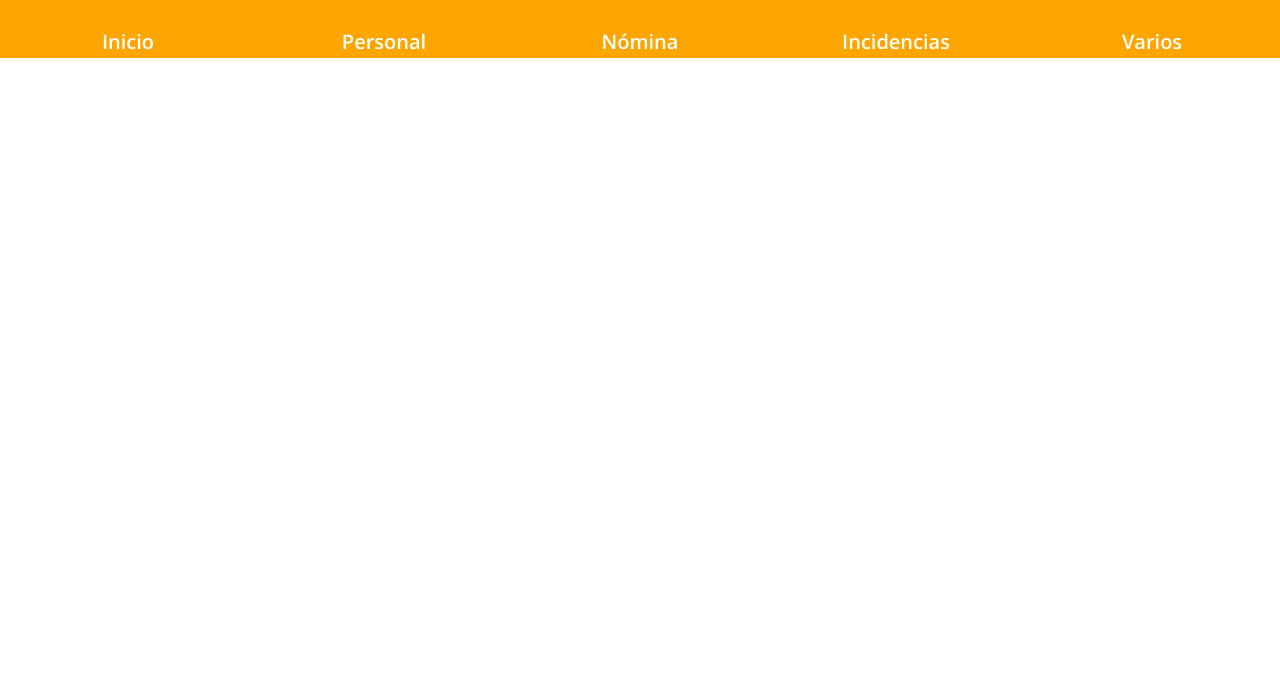
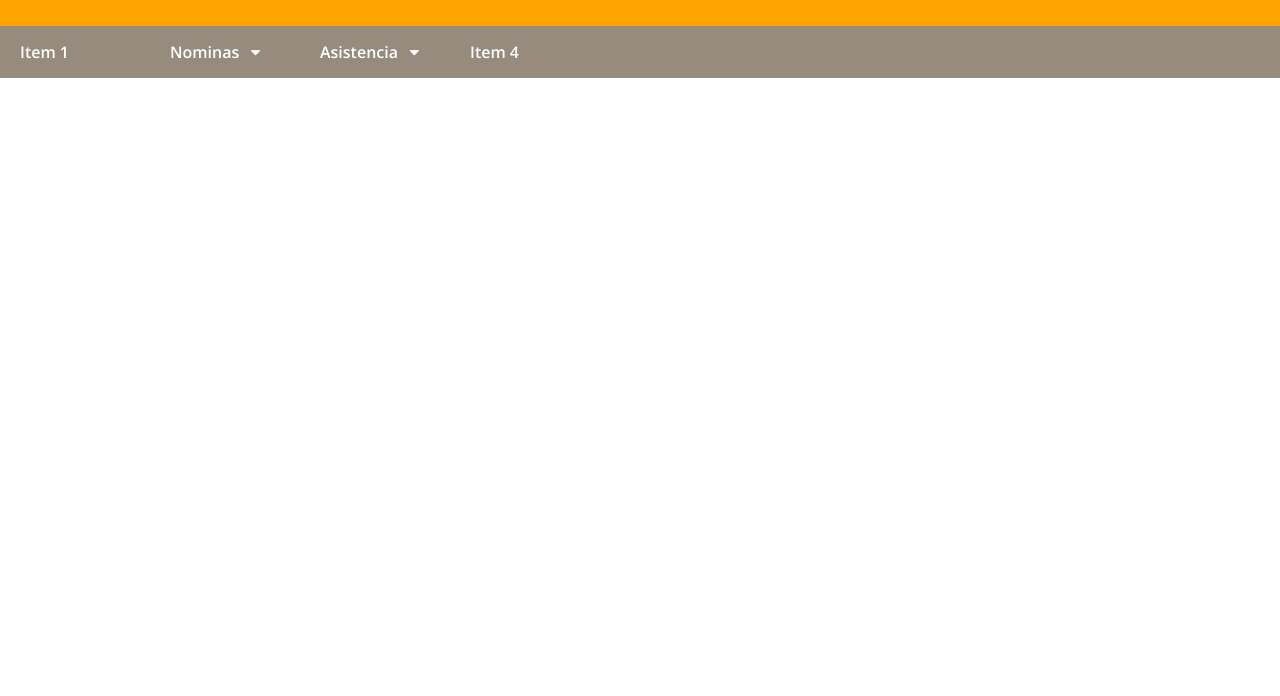
Before and after one commit to deobertinho/RRHH, a plain HTML site: page index.html in a window 1280 px wide. Shown: the part 104-800 px from the top of the page. Drawn offline with nearby package versions, Linux system fonts and the light colour scheme.

Commit message:
Se crea el menu final, se agrega icono de flecha, se baja css y font

```diff
--- /dev/null
+++ b/css/fontello.css
@@ -0,0 +1,58 @@
+@font-face {
+  font-family: 'fontello';
+  src: url('../font/fontello.eot?61942557');
+  src: url('../font/fontello.eot?61942557#iefix') format('embedded-opentype'),
+       url('../font/fontello.woff2?61942557') format('woff2'),
+       url('../font/fontello.woff?61942557') format('woff'),
+       url('../font/fontello.ttf?61942557') format('truetype'),
+       url('../font/fontello.svg?61942557#fontello') format('svg');
+  font-weight: normal;
+  font-style: normal;
+}
+/* Chrome hack: SVG is rendered more smooth in Windozze. 100% magic, uncomment if you need it. */
+/* Note, that will break hinting! In other OS-es font will be not as sharp as it could be */
+/*
+@media screen and (-webkit-min-device-pixel-ratio:0) {
+  @font-face {
+    font-family: 'fontello';
+    src: url('../font/fontello.svg?61942557#fontello') format('svg');
+  }
+}
+*/
+
+ [class^="icon-"]:before, [class*=" icon-"]:before {
+  font-family: "fontello";
+  font-style: normal;
+  font-weight: normal;
+  speak: never;
+
+  display: inline-block;
+  text-decoration: inherit;
+  width: 1em;
+  margin-right: .2em;
+  text-align: center;
+  /* opacity: .8; */
+
+  /* For safety - reset parent styles, that can break glyph codes*/
+  font-variant: normal;
+  text-transform: none;
+
+  /* fix buttons height, for twitter bootstrap */
+  line-height: 1em;
+
+  /* Animation center compensation - margins should be symmetric */
+  /* remove if not needed */
+  margin-left: .2em;
+
+  /* you can be more comfortable with increased icons size */
+  /* font-size: 120%; */
+
+  /* Font smoothing. That was taken from TWBS */
+  -webkit-font-smoothing: antialiased;
+  -moz-osx-font-smoothing: grayscale;
+
+  /* Uncomment for 3D effect */
+  /* text-shadow: 1px 1px 1px rgba(127, 127, 127, 0.3); */
+}
+
+.icon-down-dir:before { content: '\e800'; } /* '' */
--- a/css/style.scss
+++ b/css/style.scss
@@ -93,45 +93,38 @@ margin-right: 30px;
 }
 
 nav{
-    display: -webkit-box;
-    display: -ms-flexbox;
-    display: flex;
-    height: 100vh;
-    -webkit-box-orient: vertical;
-    -webkit-box-direction: normal;
-            -ms-flex-flow: column;
-                flex-flow: column;
-                font-size: 20px;
-}
-.menu {
-    // outline: 1px solid gold;
+    height: 50px;
+    background: $naranja;
     color: $blanco;
-    background-color: $naranja;
-    height: 2rem;
-  }
-
-.menu__container{
-    display: -webkit-box;
-    display: -ms-flexbox;
-    display: flex;
 }
 
-.menu__item{
+.menu ul{
+    background: $color4;
+    display: flex;
     list-style: none;
-    -webkit-box-flex: 1;
-          -ms-flex: 1;
-            flex: 1;
-    // outline: 1px solid cyan;
-    line-height: 2rem;
-    text-align: center;
-    -webkit-transition: -webkit-box-flex .5s;
-    transition: -webkit-box-flex .5s;
-    transition: flex .5s;
-    transition: flex .5s, -webkit-box-flex .5s, -ms-flex .5s;
 }
-.menu__item:hover{
-    -webkit-box-flex: 5;
-      -ms-flex: 5;
-          flex: 1.5;
-          color: $auburn;
+
+.menu ul ul{
+    display: none;
 }
+
+.menu a{
+    width: 150px;
+    display: block;
+    padding: 15px 20px;
+    color: $blanco;
+    text-decoration: none;
+}
+
+.menu a:hover{
+    background: rgba(0,0,0,0.3);
+}
+
+.menu a span{
+    margin-left: 5px;
+}
+
+.menu ul li:hover ul{
+    display: block;
+    position: absolute;
+}
--- a/index.html
+++ b/index.html
@@ -4,7 +4,9 @@
         <meta charset="UTF-8">
         <meta name="viewport" content="width=device-width, initial-scale=1.0">
         <link rel="stylesheet" href="./css/style.css">
+        <link rel="stylesheet" href="./css/fontello.css">
         <link href="https://fonts.googleapis.com/css2?family=Courgette&family=Open+Sans:wght@600&display=swap" rel="stylesheet">
+
         <title>Formulario</title>
     </head>
     <body>
@@ -26,15 +28,30 @@
                 </ul>
             </div>
         </header>
-        <nav class="menu">
-            <ul class="menu__container">
-                <li class="menu__item">Inicio</li>
-                <li class="menu__item">Personal</li>
-                <li class="menu__item">Nómina</li>
-                <li class="menu__item">Incidencias</li>
-                <li class="menu__item">Varios</li>
-            </ul>
-        </nav>
+        <div>
+            <nav class="menu">
+                <ul>
+                    <li><a href="">Item 1</a></li>
+                    <li class="submenu"><a href="">Nominas<span class="icon-down-dir"></span> </a>
+                        <ul>
+                            <li><a href="">Altas</a></li>
+                            <li><a href="">Bajas</a></li>
+                            <li><a href="">Modificaciones</a></li>
+                            <li><a href="">Salario</a></li>
+                        </ul>
+                    </li>
+                    <li class="submenu"><a href="">Asistencia<span class="icon-down-dir"></span> </a>
+                        <ul>
+                            <li><a href="">Vacaciones</a></li>
+                            <li><a href="">Incidencias</a></li>
+                            <li><a href="">Permisos</a></li>
+                            <li><a href="">Suspenciones</a></li>
+                        </ul>
+                    </li>
+                    <li><a href="">Item 4</a></li>
+                </ul>
+            </nav>
+        </div>
         <!-- Principal -->
         <main>
             <section>
```
Also changed, not shown: css/style.css, font/fontello.ttf (added), font/fontello.woff (added), font/fontello.woff2 (added), 3 other files.
